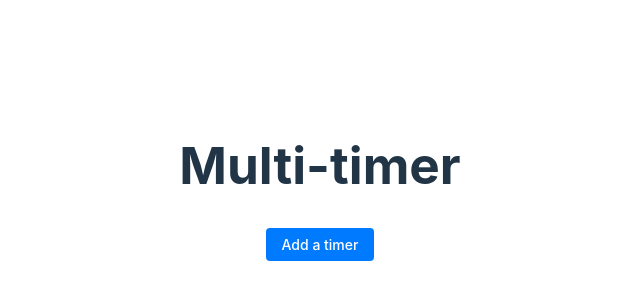
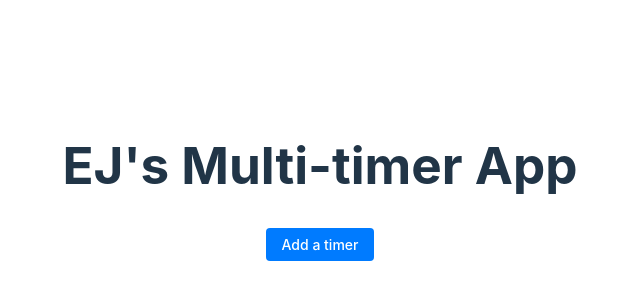
Before and after one commit to marsescobin/multiTimer, a React (Vite) app: page / in a window 1280 px wide. Shown: the part 218-518 px from the top of the page, without its empty margins (320-960 px from the left). Built offline with nearby package versions, Linux system fonts and the light colour scheme.

Commit message:
title change

```diff
--- a/src/App.jsx
+++ b/src/App.jsx
@@ -122,7 +122,7 @@
 
   return (
     <div className="container">
-      <h1>Multi-timer</h1>
+      <h1>EJ's Multi-timer App</h1>
       <div>
         <button className="btn-primary" onClick={() => setShowForm(true)}>
           Add a timer
```
